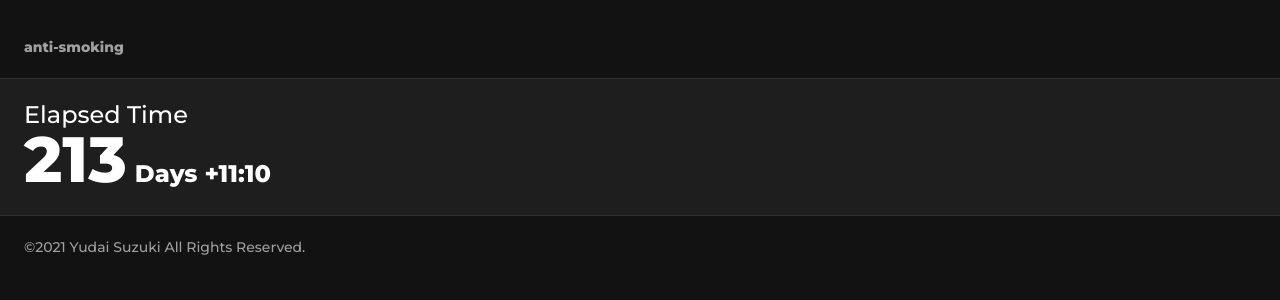
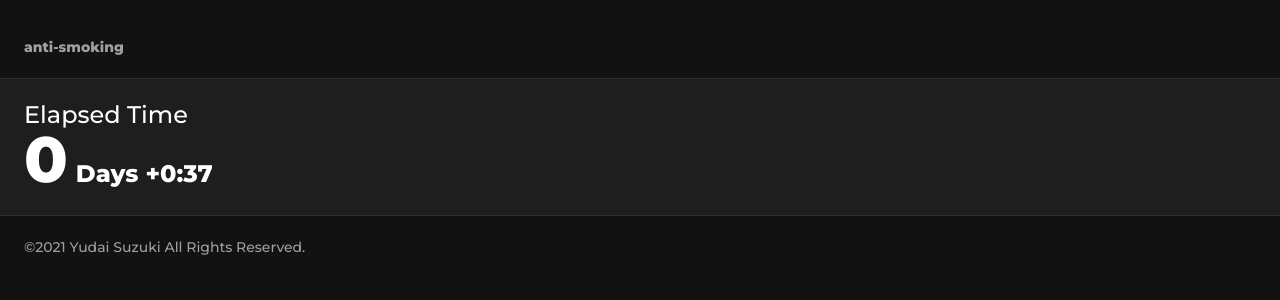
Before and after one commit to ysgraph/anti-smoking, a React (Create React App) app: page / in a window 1280 px wide. Shown: the top 300 px of the page. Built offline with nearby package versions, Linux system fonts and the light colour scheme.

Commit message:
ここまで

```diff
--- a/src/components/ElapsedTimeModule.tsx
+++ b/src/components/ElapsedTimeModule.tsx
@@ -4,7 +4,7 @@ import dayjs from 'dayjs';
 
 function ElapsedTimeModule() {
 
-  const start = dayjs('2020-12-04 14:48:00'); // 開始日時の取得
+  const start = dayjs('2021-07-06 01:21:22'); // 開始日時の取得
   const now = dayjs(); // 現在日時の取得
 
   now.diff(start); // .diffで差分を使う宣言
```
Also changed, not shown: package.json (+6 -1 lines), 1 other file (tests, documents, lock files or other folders).
